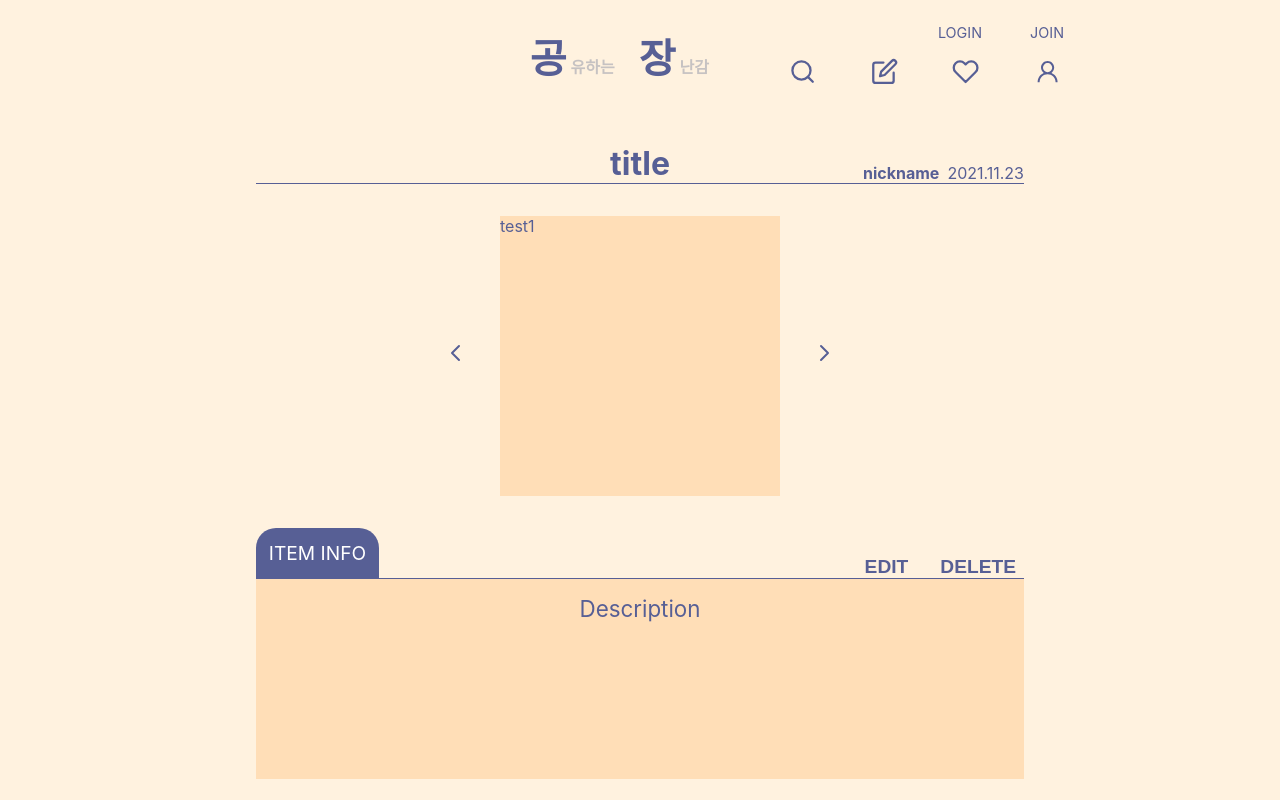
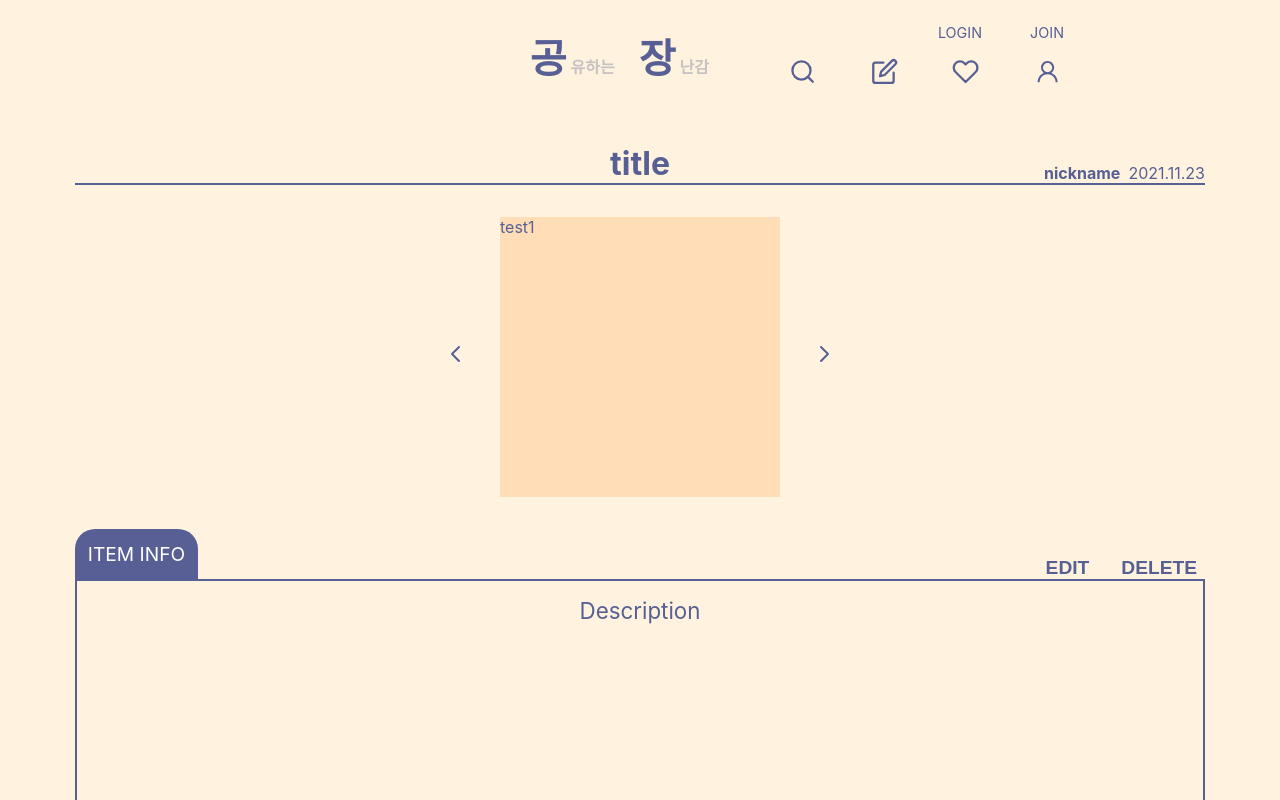
Before and after one commit to yjy1412/GongJang, a React (Create React App) app in the folder client/: page /postDetail/mypage in a window 1280 px wide. Shown: the top 800 px of the page. Built offline with nearby package versions, Linux system fonts and the light colour scheme.

Commit message:
edit : 컨텐츠 넓이 수정

```diff
--- a/client/src/pages/Main.js
+++ b/client/src/pages/Main.js
@@ -4,7 +4,7 @@ import ItemList from '../components/main/ItemList';
 import GameImg from '../components/main/GameImg';
 
 const MainBlock = styled.div`
-  width: 70%;
+  width: 1130px;
   margin: 0 auto;
   .share-text {
     position: relative;
--- a/client/src/pages/PostDetail.js
+++ b/client/src/pages/PostDetail.js
@@ -4,11 +4,11 @@ import Comments from '../components/postDetail/Comments';
 import ItemImgSlide from '../components/postDetail/ItemImgSlide';
 
 const PostDetailBlock = styled.div`
-  width: 60%;
+  width: 1130px;
   margin: 0 auto;
   .title {
     position: relative;
-    border-bottom: 1px solid #575F95;
+    border-bottom: 2px solid #575F95;
     margin: 3rem 0 2rem;
     h3 {
       text-align: center;
@@ -28,7 +28,6 @@ const PostDetailBlock = styled.div`
     display: flex;
     justify-content: space-between;
     align-items: flex-end;
-    border-bottom: 1px solid #575F95;
     .info {
       padding: 0.8rem;
       color: #fff;
@@ -48,8 +47,8 @@ const PostDetailBlock = styled.div`
     }
   }
   .desc {
-    height: 200px;
-    background: #ffdeb7;
+    height: 400px;
+    border: 2px solid #575F95;
     padding: 1rem 0;
     text-align: center;
     p {
@@ -59,6 +58,14 @@ const PostDetailBlock = styled.div`
 `;
 
 const PostDetail = () => {
+  /*
+  const { id } = useParams();
+  const dispatch = useDispatch();
+
+  useEffect(() => {
+    특정 페이지 정보 요청
+  })
+  */
   return (
     <PostDetailBlock>
       <div className="title">
```
